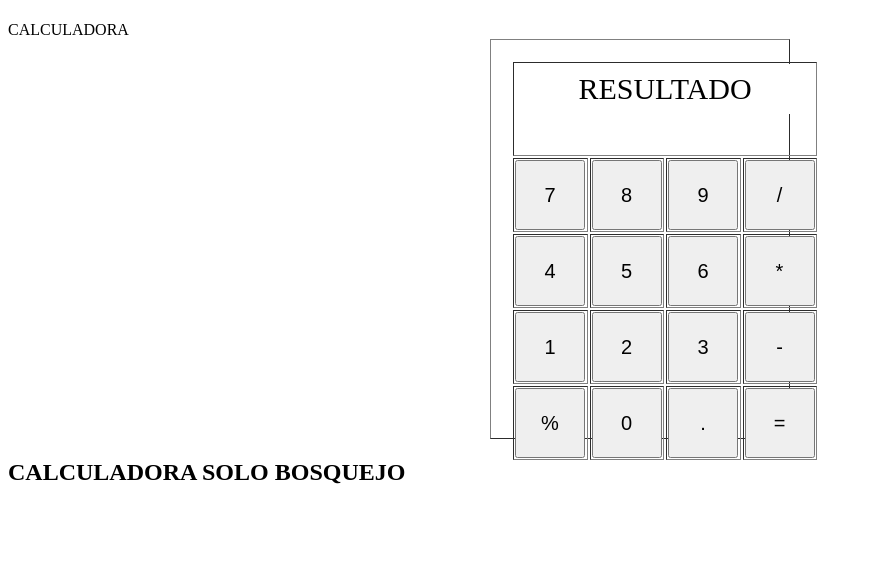
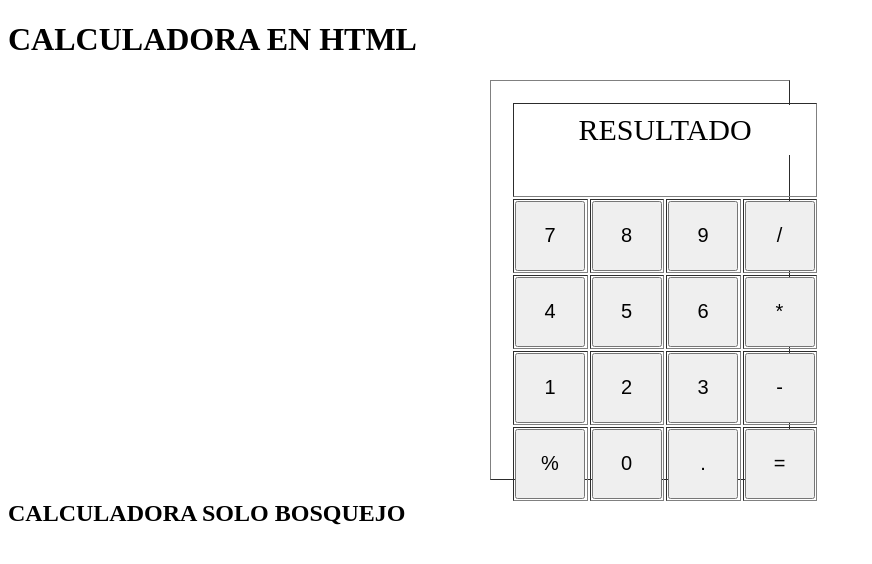
Before and after one commit to yeremi160/proyecto1, a plain HTML site: page index.html in a window 1280 px wide. Shown: the whole page, without its empty margins (0-872 px from the left). Drawn offline with Linux system fonts and the light colour scheme.

Commit message:
SE CAMBIO EL TITULO

```diff
--- a/index.html
+++ b/index.html
@@ -7,8 +7,8 @@
     <link type="text/css" href="estilo.css" rel="stylesheet" >
 </head>
 <title>CALCULADORA</title>
-<h1></h1>
-<body>CALCULADORA
+<h1>CALCULADORA EN HTML</h1>
+<body>
     <TABle border= "1"class="CALCULADORA">
 <tr>
     <td colspan="4"><span id="resultado">RESULTADO</span></td>
```
